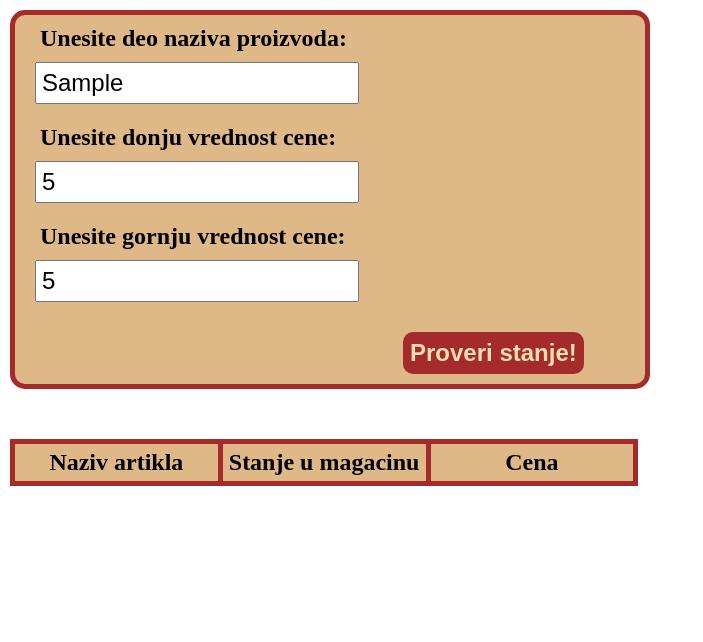
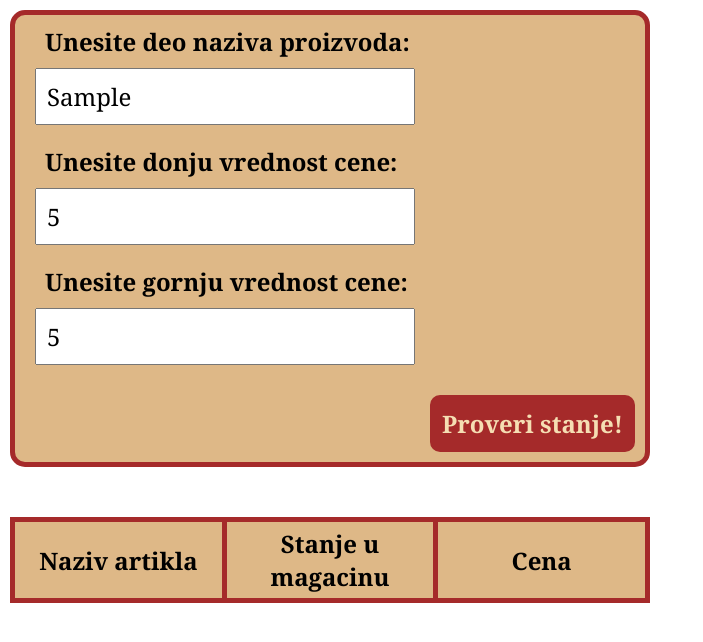
Before and after one commit to janicijevesovic/domaciZadaci, a plain HTML site: page D_18_4604_Janicije_Vesovic/index.html in a window 1280 px wide. Both pictures are taken after typing "Sample", "5", "5" into the empty fields and a click on the input "Proveri stanje!". Shown: the whole page, without its empty margins (0-703 px from the left). Drawn offline with Linux system fonts and the light colour scheme.

Commit message:
Dodat 18. domaci

```diff
--- a/D_18_4604_Janicije_Vesovic/JSON/prices.json
+++ b/D_18_4604_Janicije_Vesovic/JSON/prices.json
@@ -1,27 +1,27 @@
 [
     {
         "id": 1,
-        "item": "polica 20cm",
+        "item": "Polica 20cm",
         "price": 1299.90
     },
     {
         "id": 2,
-        "item": "polica 40cm",
+        "item": "Polica 40cm",
         "price": 1899.90
     },
     {
         "id": 3,
-        "item": "fotelja lux",
+        "item": "Fotelja Lux",
         "price": 35990.90
     },
     {
         "id": 4,
-        "item": "radna stolica lux",
+        "item": "Radna stolica Lux",
         "price": 15000.00
     },
     {
         "id": 5,
-        "item": "radni sto lux",
+        "item": "Radni sto Lux",
         "price": 25000.00
     }
 ]
--- a/D_18_4604_Janicije_Vesovic/JSON/stock.json
+++ b/D_18_4604_Janicije_Vesovic/JSON/stock.json
@@ -1,27 +1,27 @@
 [
     {
         "id": 1,
-        "item": "polica 20cm",
+        "item": "Polica 20cm",
         "stock": 400
     },
     {
         "id": 2,
-        "item": "polica 40cm",
+        "item": "Polica 40cm",
         "stock": 160
     },
     {
         "id": 3,
-        "item": "fotelja lux",
+        "item": "Fotelja Lux",
         "stock": 100
     },
     {
         "id": 4,
-        "item": "radna stolica lux",
+        "item": "Radna stolica Lux",
         "stock": 200
     },
     {
         "id": 5,
-        "item": "radni sto lux",
+        "item": "Radni sto Lux",
         "stock": 0
     }
 ]
--- a/D_18_4604_Janicije_Vesovic/index.html
+++ b/D_18_4604_Janicije_Vesovic/index.html
@@ -13,7 +13,7 @@
         <form action="">
             <p>
                 <label for="deoNaziva">Unesite deo naziva proizvoda: </label>
-                <input type="text" name="deoNaziva" id="deoNaziva">
+                <input type="text" name="deoNaziva" id="deoNaziva" autofocus>
             </p>
 
             <p>
--- a/D_18_4604_Janicije_Vesovic/script.js
+++ b/D_18_4604_Janicije_Vesovic/script.js
@@ -60,7 +60,7 @@ let proveriStanje = e => {
         return proveriStanjePromise("./JSON/prices.json");
         }).then(data => {
             data.forEach(item => {
-                if (itemsInStock.includes(item.id) && item.item.includes(deoNaziva) && minCena < item.price && maxCena > item.price) {
+                if (itemsInStock.includes(item.id) && item.item.toLowerCase().includes(deoNaziva) && minCena < item.price && maxCena > item.price) {
                     // let noviArtikal = document.createElement('li');
                     // noviArtikal.textContent = item.item;
                     // listaArtikala.appendChild(noviArtikal);
@@ -76,7 +76,7 @@ let proveriStanje = e => {
                     noviRed.appendChild(drugaKolona);
 
                     let trecaKolona = document.createElement('td');
-                    trecaKolona.textContent = item.price;
+                    trecaKolona.textContent = item.price.toFixed(2);
                     noviRed.appendChild(trecaKolona);
 
                     tabelaArtikala.appendChild(noviRed);
--- a/D_18_4604_Janicije_Vesovic/style.css
+++ b/D_18_4604_Janicije_Vesovic/style.css
@@ -5,6 +5,7 @@
 }
 
 #stanje {
+    overflow: hidden;
     margin: 10px;
     width: 50%;
     font-size: 24px;
@@ -20,15 +21,14 @@
 
 #stanje input, label {
     margin: 10px;
+    font-family: Georgia, 'Times New Roman', Times, serif;
     font-size: 24px;
-    padding: 5px;
+    padding: 10px;
 }
 
 
-form #dugme {
-    position: relative;
-    left: 60%;
-    padding: 5px;
+#dugme {
+    float: right;
     background-color:brown;
     color: wheat;
     cursor: pointer;
@@ -38,6 +38,8 @@ form #dugme {
 }
 
 #tabela table {
+    font-family: Georgia, 'Times New Roman', Times, serif;
+    width: 50%;
     margin: 50px 10px;
     border: 5px solid brown;
     border-collapse: collapse;
@@ -55,7 +57,7 @@ form #dugme {
 
 #tabela td {
     font-size: 24px;
-    border: 5px solid brown;
+    border: 3px solid brown;
     padding: 5px;
     text-align: center;
     width: 33%;
```
Also changed, not shown: D_18_4604_Janicije_Vesovic/JSON/weights.json (+5 -5 lines).
